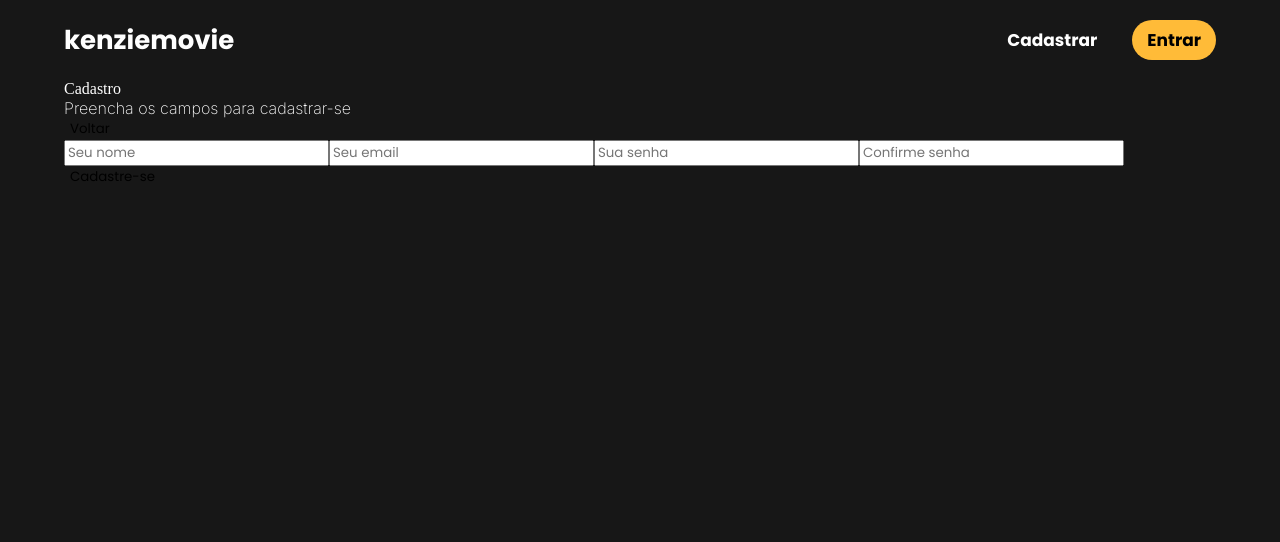
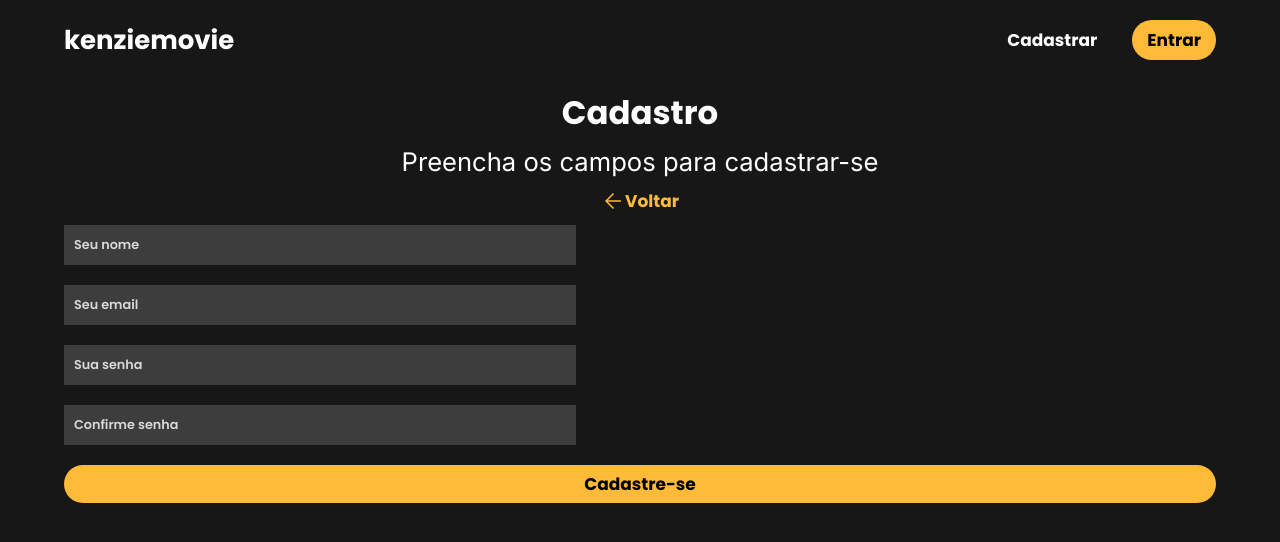
Before and after one commit to grupo-8-tsunode/kenzie-movie-MathGoOli-eltonferrs-jefersonbsantos-MayconFeh, a React (Vite) app: page /register in a window 1280 px wide. Shown: the top 542 px of the page. Built offline with nearby package versions, Linux system fonts and the light colour scheme; no server answers.

Commit message:
feat: Register page styling

```diff
--- a/src/components/Inputs/Index.tsx
+++ b/src/components/Inputs/Index.tsx
@@ -0,0 +1,11 @@
+import { InputHTMLAttributes } from "react";
+import { InputStyled } from "./styles";
+
+interface IInputProps extends InputHTMLAttributes<HTMLInputElement> {
+  type: string;
+  placeholder: string;
+}
+
+export const Input = ({ type, placeholder }: IInputProps) => {
+  return <InputStyled type={type} placeholder={placeholder} />;
+};
--- a/src/components/Inputs/styles.ts
+++ b/src/components/Inputs/styles.ts
@@ -0,0 +1,19 @@
+import { styled } from "styled-components";
+
+export const InputStyled = styled.input`
+  background-color: var(--color-lightgray-1);
+  border: none;
+  height: 38px;
+  width: 95%;
+  max-width: 500px;
+  padding-left: 10px;
+  color: var(--color-white);
+  font-family: "Poppins";
+  &::placeholder {
+    font-size: 0.8rem;
+    font-family: "Poppins";
+    font-weight: 600;
+    color: var(--color-white);
+    opacity: 0.8;
+  }
+`;
--- a/src/pages/Register/index.tsx
+++ b/src/pages/Register/index.tsx
@@ -1,12 +1,13 @@
 import { useForm, SubmitHandler } from "react-hook-form";
-import { Link } from "react-router-dom";
 import { TypeResgisterFormValue, registerSchema } from "./registerSchema";
 import { zodResolver } from "@hookform/resolvers/zod";
 import { useContext } from "react";
 import { UserContext } from "../../providers/UserContext";
 import { RegisterStyled } from "./style";
-import Logo from "../../assets/kenziemovie.svg";
+import Arrow from "../../assets/arrow.svg";
 import { Header } from "../../components/Header/Index";
+import { Input } from "../../components/Inputs/Index";
+import { H1Styled } from "../../styles/typography";
 
 export const Register = () => {
   const {
@@ -28,44 +29,37 @@ export const Register = () => {
   return (
     <RegisterStyled>
       <Header />
-      {/* <nav className="nav__container">
-        <img src={Logo} alt="" />
+      <div className="title-goBackButton__container">
         <div>
-          <Link to={"/register"} className="signUp__button">
-            Cadastre-se
-          </Link>
-          <Link to={"/login"} className="signIn__button">
-            Entrar
-          </Link>
+          <H1Styled className="title">Cadastro</H1Styled>
+          <p className="paragraph">Preencha os campos para cadastrar-se</p>
         </div>
-      </nav> */}
-      <div>
-        <div>
-          <h2>Cadastro</h2>
-          <p>Preencha os campos para cadastrar-se</p>
-        </div>
-        <button>Voltar</button>
+        <button className="goBack__button">
+          <img src={Arrow} alt="Seta apontando para esquerda" /> Voltar
+        </button>
       </div>
       <form onSubmit={handleSubmit(registerUser)}>
-        <div>
-          <input type="text" {...register("name")} placeholder="Seu nome" />
+        <div className="form__container">
+          <Input type={"text"} placeholder="Seu nome" {...register("name")} />
           {errors.name ? <p>{errors.name.message}</p> : null}
-          <input type="email" {...register("email")} placeholder="Seu email" />
+          <Input type="email" {...register("email")} placeholder="Seu email" />
           {errors.email ? <p>{errors.email.message}</p> : null}
-          <input
+          <Input
             type="password"
             {...register("password")}
             placeholder="Sua senha"
           />
           {errors.password ? <p>{errors.password.message}</p> : null}
-          <input
+          <Input
             type="password"
             {...register("confirm")}
             placeholder="Confirme senha"
           />
           {errors.confirm ? <p>{errors.confirm.message}</p> : null}
         </div>
-        <button type="submit">Cadastre-se</button>
+        <button type="submit" className="form__button">
+          Cadastre-se
+        </button>
       </form>
     </RegisterStyled>
   );
--- a/src/pages/Register/style.ts
+++ b/src/pages/Register/style.ts
@@ -1,21 +1,47 @@
 import { styled } from "styled-components";
 
 export const RegisterStyled = styled.div`
-  a {
-    font-family: "Poppins";
-    color: var(--color-black);
-    text-decoration: none;
-    padding-inline: 15px;
+  .title-goBackButton__container {
+    display: flex;
+    flex-direction: column;
+    text-align: center;
+    align-items: center;
+    margin-bottom: 10px;
   }
 
-  .nav__container {
-    display: flex;
-    justify-content: space-between;
-    align-items: center;
+  .title {
+    font-size: clamp(1.5rem, 0.0732rem + 2.439vw, 3rem);
   }
 
-  .signUp__button {
-    color: var(--color-white);
+  .paragraph {
+    font-size: clamp(1rem, 0.0732rem + 2.439vw, 1.6rem);
+    font-family: "Inter";
+    font-weight: 400;
+    margin-bottom: 10px;
+  }
+
+  .goBack__button {
+    display: flex;
+    align-items: center;
+    font-size: 17px;
+    font-family: Poppins;
     font-weight: 700;
+    color: var(--color-yellow);
+  }
+
+  .form__container {
+    display: flex;
+    flex-direction: column;
+    gap: 20px;
+    margin-bottom: 20px;
+  }
+
+  .form__button {
+    width: 100%;
+    height: 38px;
+    border-radius: 20px;
+    background-color: var(--color-yellow);
+    font-weight: 700;
+    font-size: 17px;
   }
 `;
--- a/src/styles/typography.ts
+++ b/src/styles/typography.ts
@@ -2,24 +2,20 @@ import styled from "styled-components";
 
 export const H1Styled = styled.h1`
   font-family: Poppins;
-  font-size: 2.75rem;
+  font-size: clamp(1.6rem, 0.0732rem + 2.439vw, 2.75rem);
   font-weight: 700;
   line-height: 4.125rem;
-
-`
+`;
 export const H3Styled = styled.h3`
   font-family: Poppins;
-  font-size: 1.625rem;
+  font-size: clamp(1.3rem, 0.0732rem + 2.439vw, 1.625rem);
   font-weight: 700;
   line-height: 2.4375rem;
-
-`
+`;
 
 export const PStyled = styled.p`
-
   font-family: Inter;
-  font-size: 1.125rem;
+  font-size: clamp(1rem, 0.0732rem + 2.439vw, 1.125rem);
   font-weight: 400;
   line-height: 2.25rem;
-
-`
+`;
```
Also changed, not shown: src/assets/arrow.svg (added), src/assets/login-background.png (renamed from src/assets/Rectangle 13.png).
